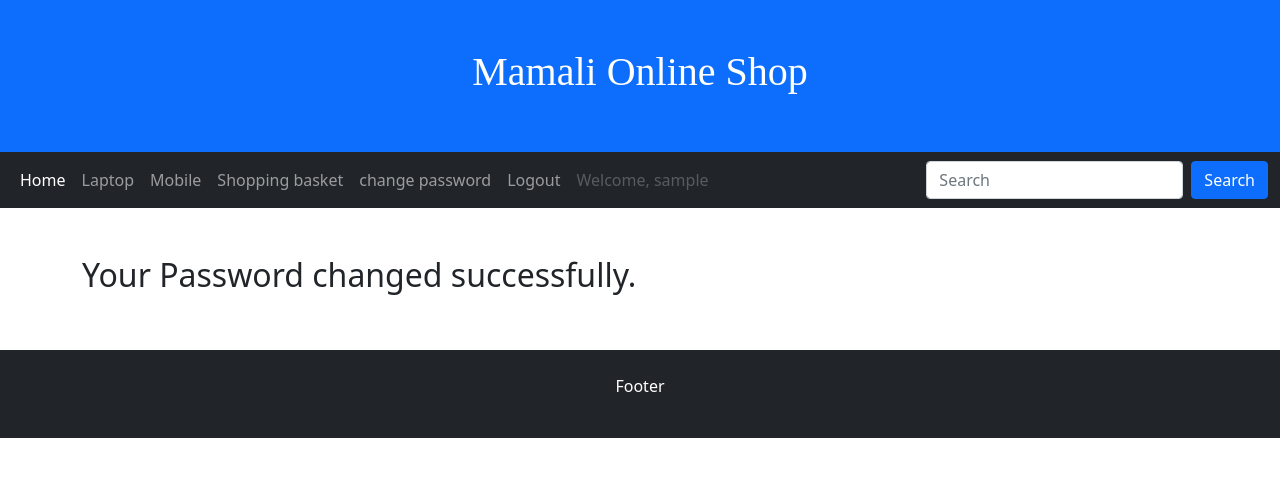
After one commit to mohammad-aq1996/online-shop, a Django app: page /account/password/change/done/ in a window 1280 px wide. The commit adds this page. Shown: the top 477 px of the page. Run offline with Django 4.2, Linux system fonts and the light colour scheme; the visitor is signed in with stand-in values (Sample User, id 1); some libraries are stand-ins or nearby versions.

Commit message:
add password change view to account app

```diff
--- a/online_shop/account/urls.py
+++ b/online_shop/account/urls.py
@@ -8,4 +8,8 @@ urlpatterns = [
     path('login/', auth_view.LoginView.as_view(template_name='login.html'), name='login-view'),
     path('logout/', auth_view.LogoutView.as_view(), name='logout-view'),
     path('register/', views.RegisterView.as_view(), name='register-view'),
+    path('password/change/', views.PassChangeView.as_view(template_name='passChange.html'), name='pass-change'),
+    path('password/change/done/',
+         auth_view.PasswordChangeDoneView.as_view(template_name='passChaneDone.html'),
+         name='pass-change-done'),
 ]
--- a/online_shop/account/views.py
+++ b/online_shop/account/views.py
@@ -1,7 +1,7 @@
 from django.views.generic import CreateView
 from .forms import UserCreateForm
 from django.urls import reverse_lazy
-
+from django.contrib.auth.views import PasswordChangeView
 
 class RegisterView(CreateView):
     """
@@ -11,3 +11,7 @@ class RegisterView(CreateView):
     form_class = UserCreateForm
     success_url = reverse_lazy('account:login-view')
     template_name = 'register.html'
+
+
+class PassChangeView(PasswordChangeView):
+    success_url = reverse_lazy('account:pass-change-done')
--- a/online_shop/templates/base.html
+++ b/online_shop/templates/base.html
@@ -47,6 +47,9 @@
                             <a class="nav-link" href="{% url 'store_app:purchases-view' %}">Shopping basket</a>
                         </li>
                         <li class="nav-item">
+                            <a class="nav-link" href="{% url 'account:pass-change' %}">change password</a>
+                        </li>
+                        <li class="nav-item">
                             <a class="nav-link" href="{% url 'account:logout-view' %}">Logout</a>
                         </li>
                         <li class="nav-item">
--- /dev/null
+++ b/online_shop/templates/passChaneDone.html
@@ -0,0 +1,7 @@
+{% extends 'base.html' %}
+{% load django_bootstrap5 %}
+{% block content %}
+
+    <h2> Your Password changed successfully.</h2>
+
+{% endblock %}
```
Also changed, not shown: online_shop/templates/passChange.html (added, +11 -0 lines), 1 other file. Lines whose indentation alone changed are shown as unchanged.
